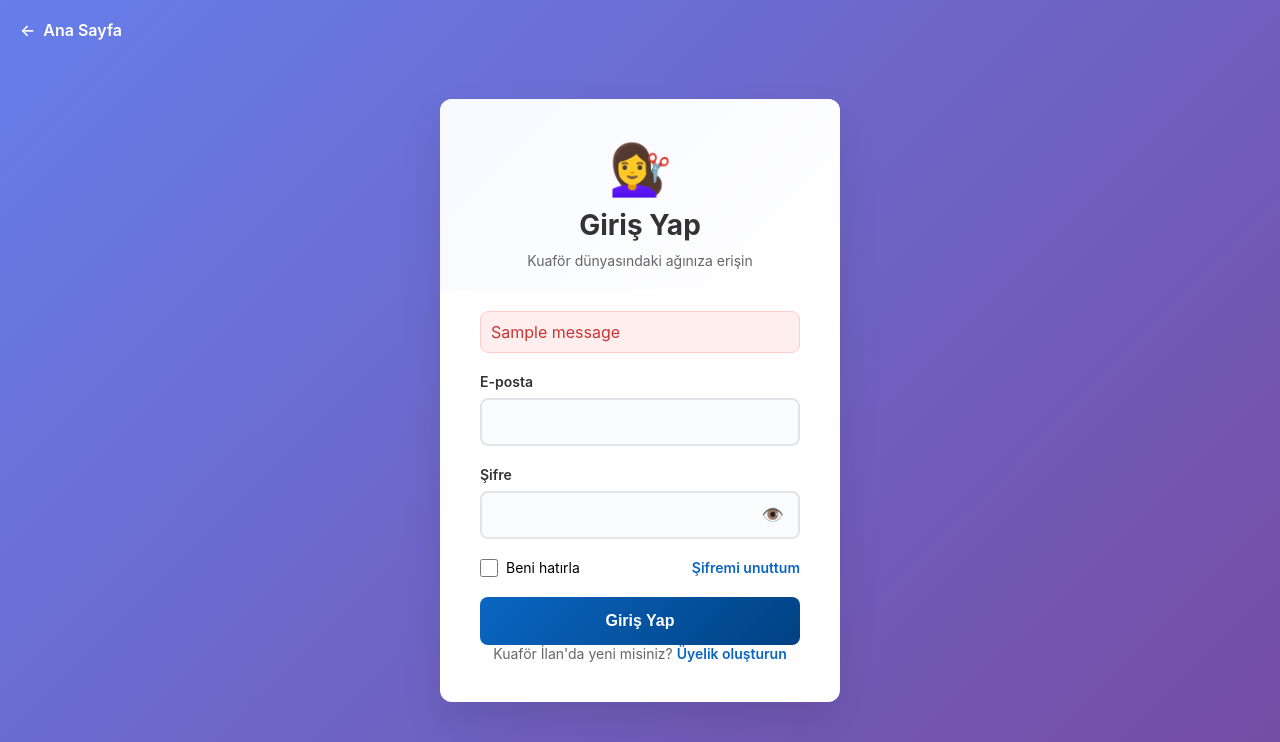
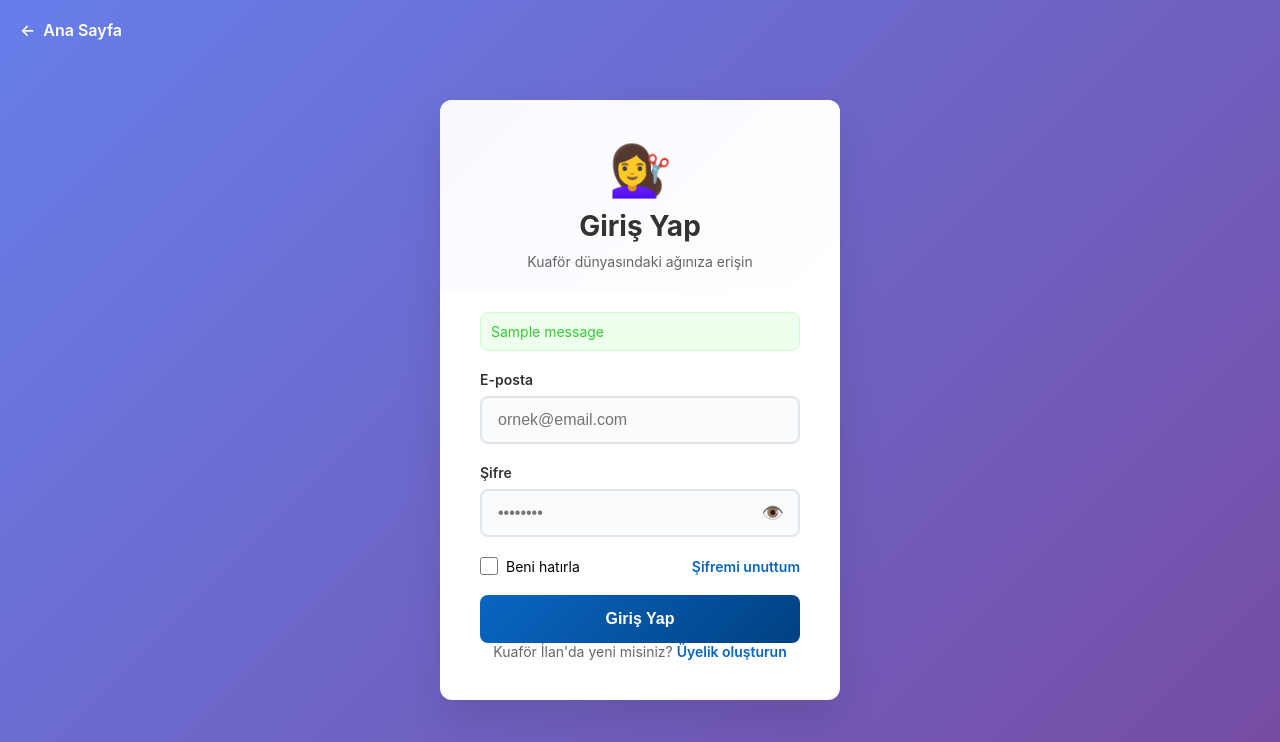
Before and after one commit to mertekinci24/kuafor-ilan, a Django app: page /auth/login/ in a window 1280 px wide. Shown: the top 742 px of the page. Run offline with Django 4.2, Linux system fonts and the light colour scheme; tables that the repository leaves empty hold one stand-in row (values such as "Sample post"); one stand-in notice (Sample message) is shown.

Commit message:
Update login.html

```diff
--- a/templates/auth/login.html
+++ b/templates/auth/login.html
@@ -183,6 +183,17 @@
             padding: 10px;
             border-radius: 8px;
             margin-bottom: 20px;
+            font-size: 14px;
+        }
+
+        .success-messages {
+            background: #efe;
+            border: 1px solid #cfc;
+            color: #3c3;
+            padding: 10px;
+            border-radius: 8px;
+            margin-bottom: 20px;
+            font-size: 14px;
         }
 
         .fade-in {
@@ -197,6 +208,21 @@
         @keyframes pulse {
             0%, 100% { transform: scale(1); }
             50% { transform: scale(1.05); }
+        }
+
+        @media (max-width: 480px) {
+            .auth-container {
+                margin: 10px;
+            }
+            .auth-header {
+                padding: 30px 30px 15px;
+            }
+            .auth-form {
+                padding: 15px 30px 30px;
+            }
+            .auth-title {
+                font-size: 24px;
+            }
         }
     </style>
 </head>
@@ -213,36 +239,59 @@
             <p class="auth-subtitle">Kuaför dünyasındaki ağınıza erişin</p>
         </div>
 
-        <form class="auth-form" method="post" action="{% url 'login' %}">
+        <form class="auth-form" method="post">
             {% csrf_token %}
 
-            {% if form.errors %}
+            {% if form.non_field_errors %}
                 <div class="error-messages">
-                    {% for field, errors in form.errors.items %}
-                        {% for error in errors %}
-                            <div>{{ error }}</div>
-                        {% endfor %}
+                    {% for error in form.non_field_errors %}
+                        {{ error }}
                     {% endfor %}
                 </div>
             {% endif %}
 
             {% if messages %}
                 {% for message in messages %}
-                    <div class="error-messages">{{ message }}</div>
+                    <div class="{% if message.tags == 'error' %}error-messages{% else %}success-messages{% endif %}">
+                        {{ message }}
+                    </div>
                 {% endfor %}
             {% endif %}
 
             <div class="form-group">
                 <label class="form-label" for="id_username">E-posta</label>
-                <input type="email" id="id_username" name="username" class="form-input" required autocomplete="email" value="{{ form.username.value|default:'' }}">
+                <input type="email"
+                       id="id_username"
+                       name="username"
+                       class="form-input"
+                       required
+                       autocomplete="email"
+                       value="{{ form.username.value|default:'' }}"
+                       placeholder="ornek@email.com">
+                {% if form.username.errors %}
+                    <div class="error-messages" style="margin-top: 5px;">
+                        {% for error in form.username.errors %}{{ error }}{% endfor %}
+                    </div>
+                {% endif %}
             </div>
 
             <div class="form-group">
                 <label class="form-label" for="id_password">Şifre</label>
                 <div style="position: relative;">
-                    <input type="password" id="id_password" name="password" class="form-input" required autocomplete="current-password">
+                    <input type="password"
+                           id="id_password"
+                           name="password"
+                           class="form-input"
+                           required
+                           autocomplete="current-password"
+                           placeholder="••••••••">
                     <button type="button" class="password-toggle" onclick="togglePassword()">👁️</button>
                 </div>
+                {% if form.password.errors %}
+                    <div class="error-messages" style="margin-top: 5px;">
+                        {% for error in form.password.errors %}{{ error }}{% endfor %}
+                    </div>
+                {% endif %}
             </div>
 
             <div class="remember-forgot">
@@ -250,7 +299,7 @@
                     <input type="checkbox" name="remember_me">
                     <span>Beni hatırla</span>
                 </label>
-                <a href="{% url 'password_reset' %}" class="forgot-password">Şifremi unuttum</a>
+                <a href="#" class="forgot-password">Şifremi unuttum</a>
             </div>
 
             <button type="submit" class="auth-button">Giriş Yap</button>
@@ -275,6 +324,19 @@
                 toggleBtn.textContent = '👁️';
             }
         }
+
+        // Input animasyonları
+        document.querySelectorAll('.form-input').forEach(input => {
+            input.addEventListener('focus', function() {
+                this.parentElement.classList.add('focused');
+            });
+
+            input.addEventListener('blur', function() {
+                if (!this.value) {
+                    this.parentElement.classList.remove('focused');
+                }
+            });
+        });
     </script>
 </body>
 </html>
```
